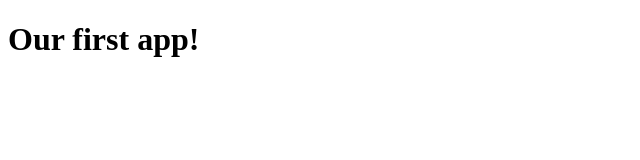
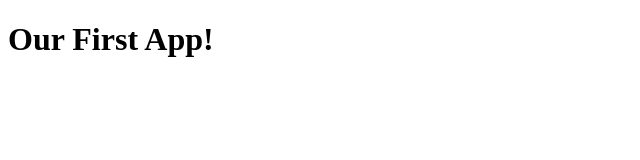
Before and after one commit to dannylockhart91/mean-course-project, an Angular app: page / in a window 1280 px wide. Shown: the top 160 px of the page, without its empty margins (0-640 px from the left). Built offline with nearby package versions, Linux system fonts and the light colour scheme.

Commit message:
laptop changes

```diff
--- a/src/app/app.component.html
+++ b/src/app/app.component.html
@@ -1 +1 @@
-<h1>Our first app!</h1>
+<h1>Our First App!</h1>
```
